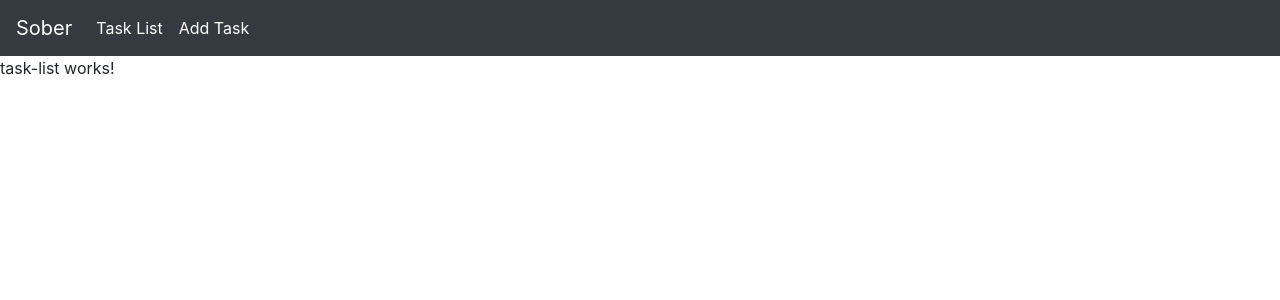
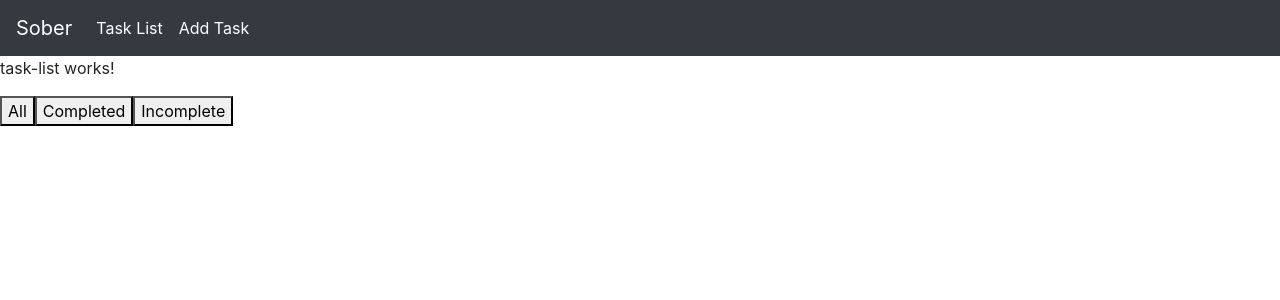
Before and after one commit to saidul-islam-rajib/task-manager, an Angular app in the folder task-manager/: page / in a window 1280 px wide. Shown: the top 300 px of the page. Built offline with nearby package versions, Linux system fonts and the light colour scheme.

Commit message:
Modified code snippet in  and  file

```diff
--- a/task-manager/src/app/task-item/task-item.component.ts
+++ b/task-manager/src/app/task-item/task-item.component.ts
@@ -1,23 +1,30 @@
-// import { Component } from '@angular/core';
-
-// @Component({
-//   selector: 'app-task-item',
-//   standalone: true,
-//   imports: [],
-//   templateUrl: './task-item.component.html',
-//   styleUrl: './task-item.component.css'
-// })
-// export class TaskItemComponent {
-// }
-
 import { Component, Input } from '@angular/core';
 import { TaskService } from '../task.service';
+import {
+  trigger,
+  state,
+  style,
+  animate,
+  transition
+} from '@angular/animations';
+import { CommonModule } from '@angular/common';
 
 @Component({
   selector: 'app-task-item',
   templateUrl: './task-item.component.html',
-  styleUrls: ['./task-item.component.css']
+  styleUrls: ['./task-item.component.css'],
+  standalone: true,
+  imports: [CommonModule],
+  animations: [
+    trigger('taskAnimation', [
+      state('void', style({ opacity: 0 })),
+      state('*', style({ opacity: 1 })),
+      transition('void => *', animate('300ms ease-in')),
+      transition('* => void', animate('300ms ease-out'))
+    ])
+  ]
 })
+
 export class TaskItemComponent {
   @Input() task: any;
 
--- a/task-manager/src/app/task-list/task-list.component.html
+++ b/task-manager/src/app/task-list/task-list.component.html
@@ -1 +1,9 @@
 <p>task-list works!</p>
+<div>
+    <button (click)="filter = 'all'">All</button>
+    <button (click)="filter = 'completed'">Completed</button>
+    <button (click)="filter = 'incomplete'">Incomplete</button>
+  </div>
+  <div *ngFor="let task of filteredTasks$ | async">
+    <app-task-item [task]="task"></app-task-item>
+  </div>
```
Also changed, not shown: task-manager/src/app/task-list/task-list.component.ts (+5 -14 lines).
